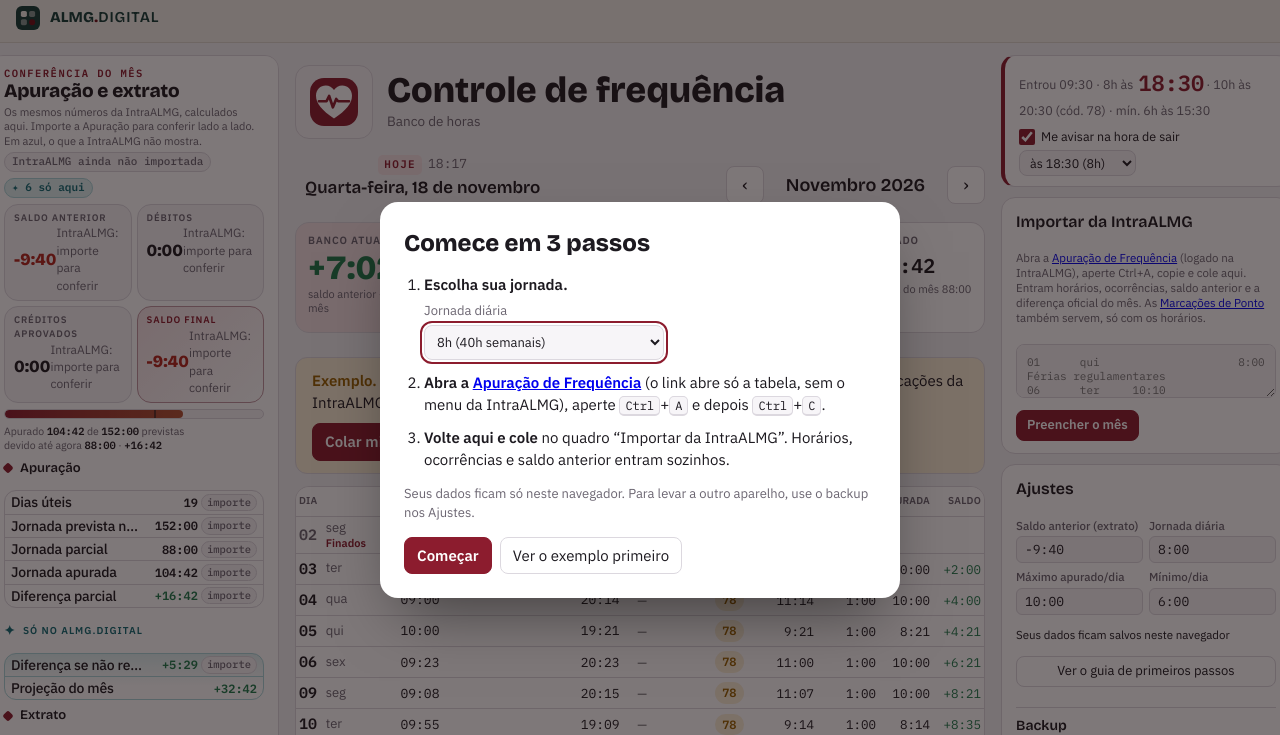
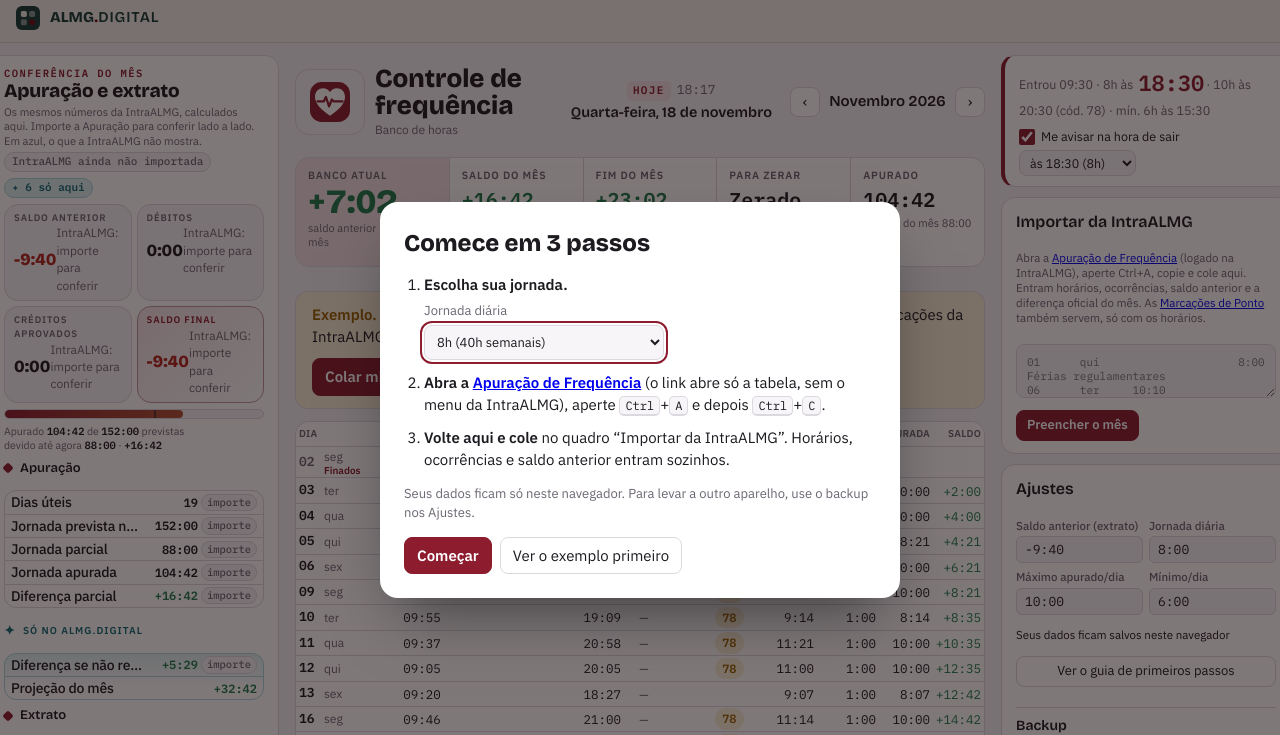
Before and after one commit to diogocascimiro/ponto, a plain HTML site: page index.html in a window 1280 px wide. Shown: the top 735 px of the page. Drawn offline with nearby package versions, Linux system fonts and the light colour scheme.

Commit message:
Cabeçalho numa linha, tabela mais baixa e menos espaço entre resumo e tabela

```diff
--- a/index.html
+++ b/index.html
@@ -335,6 +335,24 @@ footer{color:var(--muted);font-size:12.5px;display:flex;flex-wrap:wrap;gap:6px 1
 .stat .oficial.ok{white-space:nowrap}
 /* rolando a página: some a troca de mês (volta quando estiver vendo outro mês) */
 body.stuck header.top .hoje:not(.away) ~ .month{display:none}
+}
+/* Telas largas: cabeçalho numa linha e linhas da tabela mais baixas, para a página caber na tela */
+@media (min-width:1180px){
+header.top{flex-wrap:nowrap;align-items:center;gap:8px}
+.brand h1{font-size:26px}
+.apptitle{gap:10px}
+.apptitle .tile{width:40px;height:40px}
+.apptitle .sub{font-size:12px}
+.hoje .d{font-size:14.5px}
+.month output{font-size:15px;min-width:8.2em}
+.month button.icon{width:30px;height:30px;font-size:15px}
+.tablebox th{padding-block:5px}
+.tablebox td{padding-block:1px}
+.tablebox td.day{font-size:13px}
+.tablebox td.wd{font-size:12px}
+.tablebox td.wd .hol{font-size:10px;line-height:1.1;white-space:nowrap;overflow:hidden;text-overflow:ellipsis;max-width:6.5em}
+.tablebox td input.t{padding-block:2px;font-size:12.5px;line-height:1.3}
+.tablebox td select{padding-block:1px;font-size:12px}
 }
 </style>
 
```
